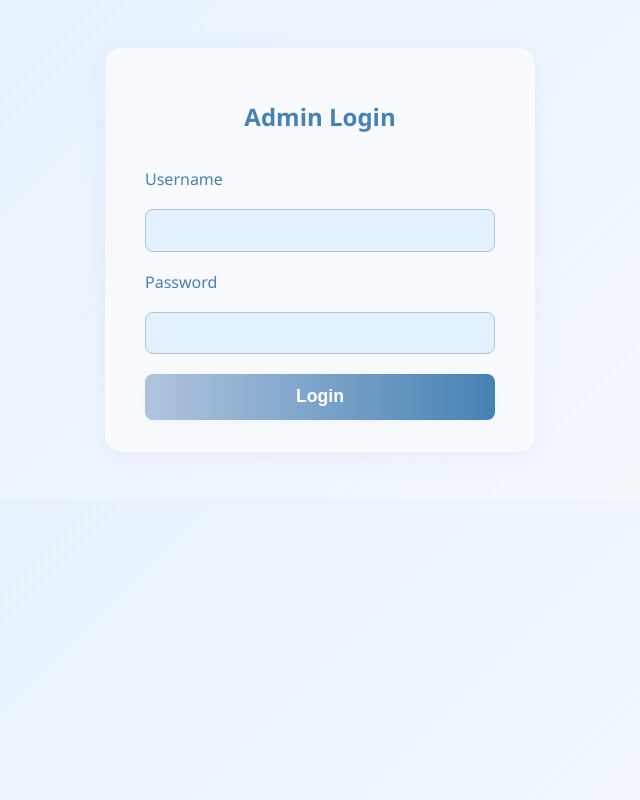
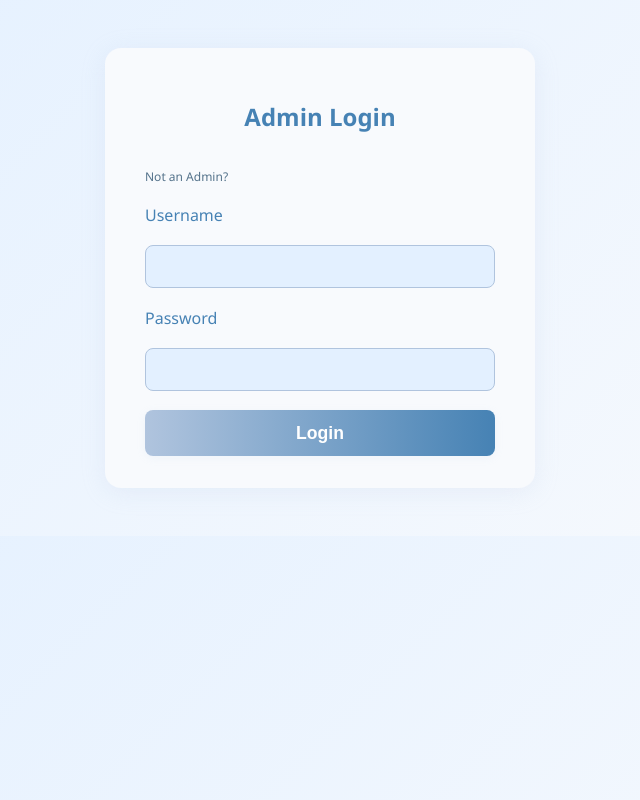
Before and after one commit to maki-ni/Event-app, a React (Vite) app in the folder client/: page /admin in a window 1280 px wide. Shown: the whole page, without its empty margins (320-960 px from the left). Built offline with nearby package versions, Linux system fonts and the light colour scheme.

Commit message:
added are you an admin or not links to the login panels for simplicity

```diff
--- a/client/src/components/Navbar.module.css
+++ b/client/src/components/Navbar.module.css
@@ -27,6 +27,10 @@ li, button {
   cursor: pointer;
   transition: color 0.2s;
 }
+a {
+  color: inherit;
+  text-decoration: none;
+}
 li:hover, button:hover {
   color: #1e3a5c;
 }
--- a/client/src/pages/AdminDashboard.jsx
+++ b/client/src/pages/AdminDashboard.jsx
@@ -13,12 +13,15 @@ function AdminDashboard() {
         .then(data => setEvents(data))
     })
     function deleteEvent(id) {
-        fetch(`http://localhost:3000/event/${id}`, {
+        if (window.confirm("Are you sure you want to delete this event?")) {
+            fetch(`http://localhost:3000/event/${id}`, {
             method: "DELETE",
             headers: {
                 "Authorization": "Bearer " + localStorage.getItem("token")
             }
         })
+        }
+
     }
 
 
--- a/client/src/pages/AdminLogin.jsx
+++ b/client/src/pages/AdminLogin.jsx
@@ -2,7 +2,7 @@
 import { useState } from "react";
 import { useNavigate } from "react-router-dom";
 import styles from "./AdminLogin.module.css";
-
+import { Link } from "react-router-dom";
 function AdminLogin() {
     const navigate = useNavigate();
     const [userID, setUserID] = useState("");
@@ -31,8 +31,10 @@ function AdminLogin() {
         }
     }
     return (
+
         <form className={styles.adminLoginForm} onSubmit={handleLogin}>
-            <h2 style={{textAlign: 'center', color: '#4682b4', marginBottom: '1rem'}}>Admin Login</h2>
+            <h2 style={{ textAlign: 'center', color: '#4682b4', marginBottom: '1rem' }}>Admin Login</h2>
+            <Link to="/event" style={{color: "rgba(42, 80, 110, 0.8)", fontSize: "12px"}}>Not an Admin?</Link>
             <label htmlFor="userID">Username</label>
             <input type="text" id="userID" name="userID" value={userID} onChange={e => setUserID(e.target.value)} autoComplete="username" />
             <label htmlFor="password">Password</label>
--- a/client/src/pages/Home.jsx
+++ b/client/src/pages/Home.jsx
@@ -1,6 +1,7 @@
 
 import { useEffect, useState } from "react";
 import styles from "./Home.module.css";
+import { Link } from "react-router-dom";
 
 function Home() {
     const [events, setEvents] = useState([])
@@ -13,6 +14,7 @@ function Home() {
 
     return (
         <div className={styles.eventListContainer}>
+            <Link to="/admin" style={{color: "rgba(42, 80, 110, 0.8)", fontSize: "12px"}}>Are you an Admin?</Link>
             <div className={styles.eventListTitle}>Upcoming Events</div>
             <ul className={styles.eventList}>
                 {events.map((event, id) => (
```
